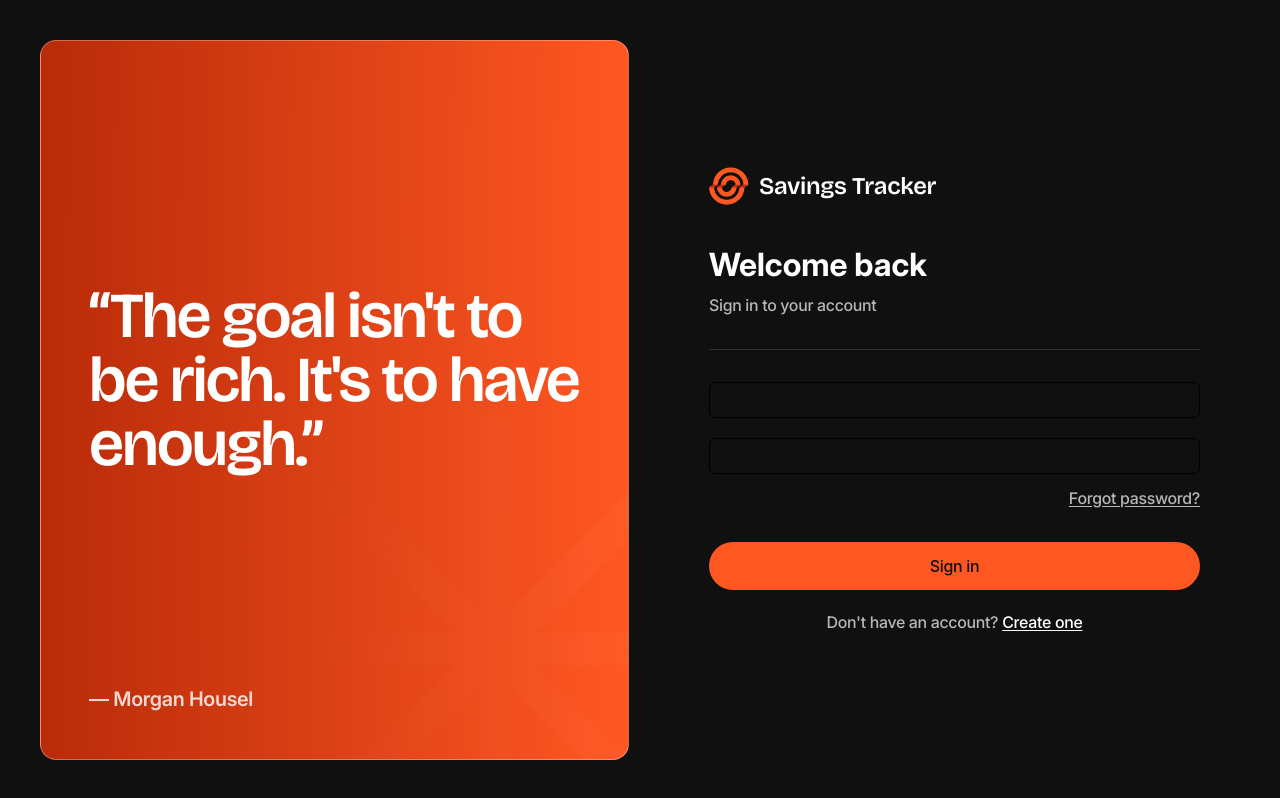
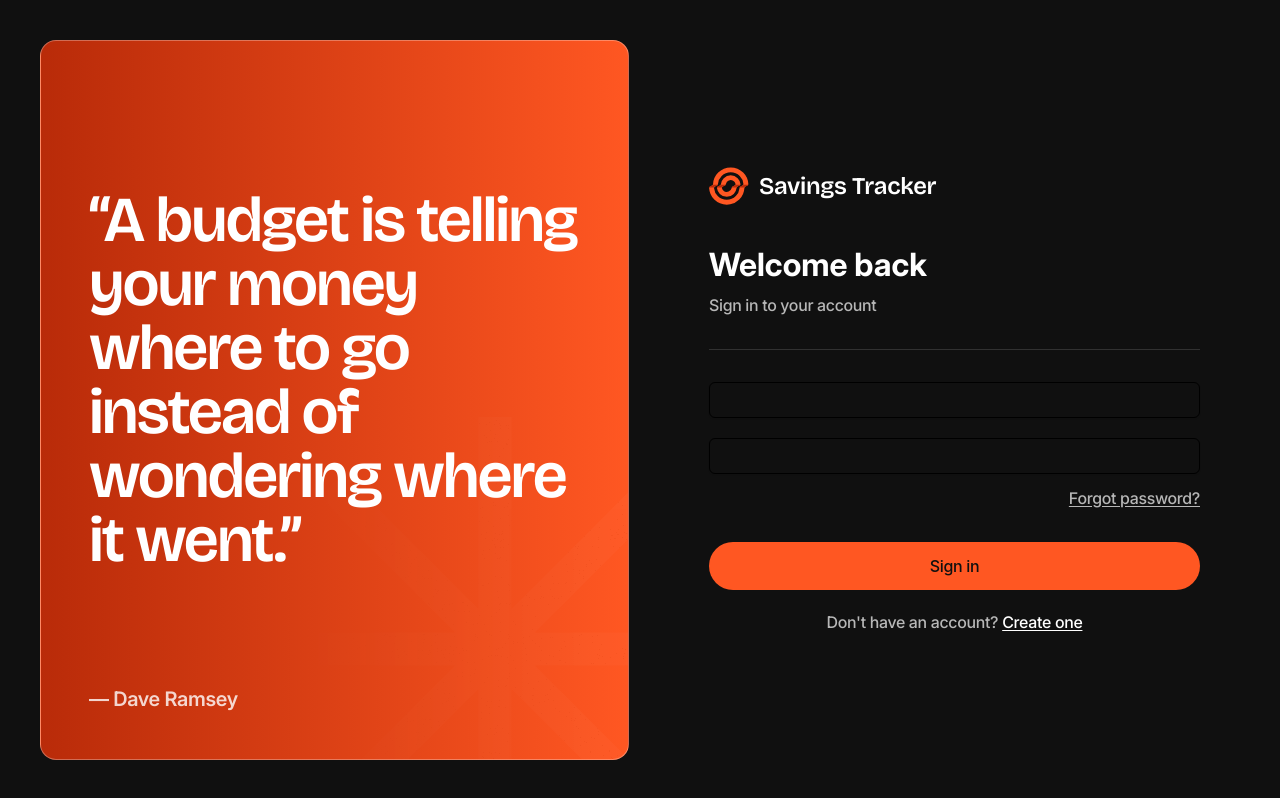
Before and after one commit to aserputko/fe-savings-tracker, a React (Vite) app: page /login in a window 1280 px wide. Built offline with nearby package versions, Linux system fonts and the light colour scheme.

Commit message:
feat: restore additional quotes in AuthQuote component for enhanced motivation

```diff
--- a/src/features/auth/components/AuthQuote.tsx
+++ b/src/features/auth/components/AuthQuote.tsx
@@ -10,14 +10,14 @@ const QUOTES: Quote[] = [
     text: "The goal isn't to be rich. It's to have enough.",
     author: 'Morgan Housel',
   },
-  // {
-  //   text: 'Do not save what is left after spending, but spend what is left after saving.',
-  //   author: 'Warren Buffett',
-  // },
-  // {
-  //   text: 'A budget is telling your money where to go instead of wondering where it went.',
-  //   author: 'Dave Ramsey',
-  // },
+  {
+    text: 'Do not save what is left after spending, but spend what is left after saving.',
+    author: 'Warren Buffett',
+  },
+  {
+    text: 'A budget is telling your money where to go instead of wondering where it went.',
+    author: 'Dave Ramsey',
+  },
 ];
 
 const randomQuote = QUOTES[Math.floor(Math.random() * QUOTES.length)];
```
